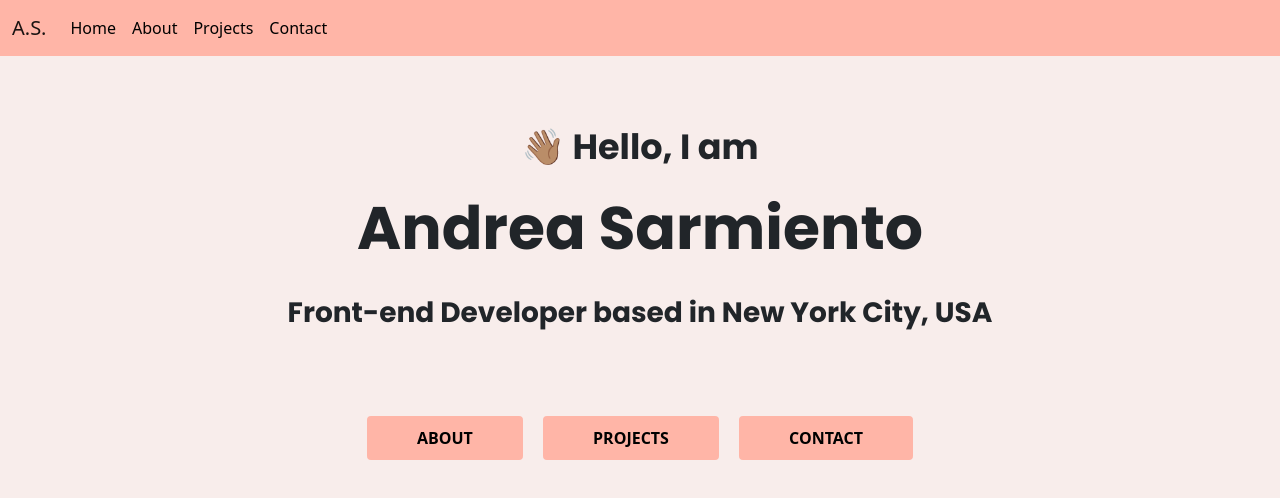
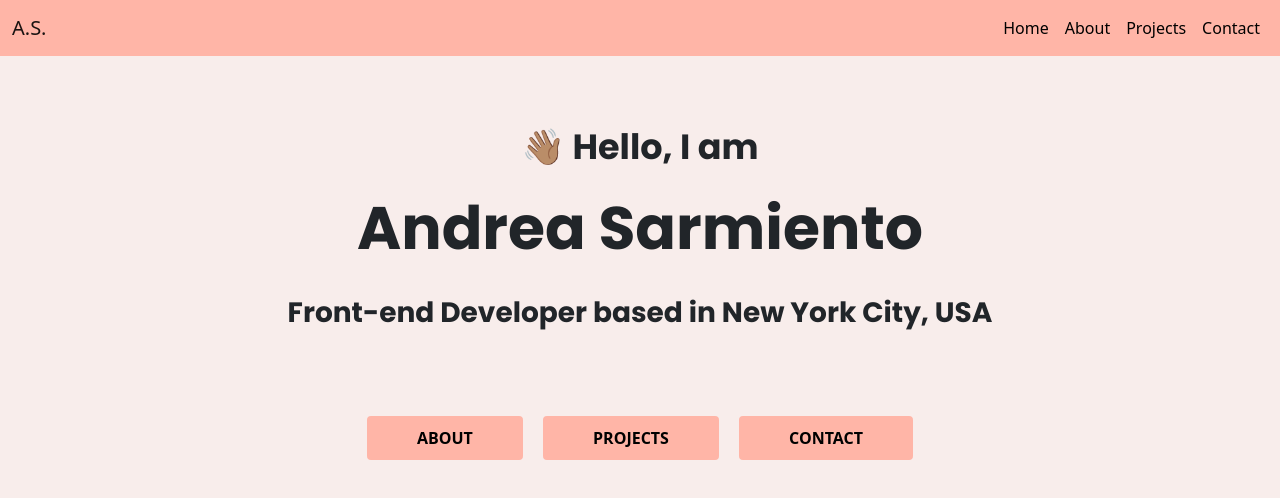
Before and after one commit to asarmie/Portfolio-Project, a plain HTML site: page index.html in a window 1280 px wide. Drawn offline with nearby package versions, Linux system fonts and the light colour scheme.

Commit message:
moved navigation list to the right of the page

```diff
--- a/index.html
+++ b/index.html
@@ -47,7 +47,10 @@
         >
           <span class="navbar-toggler-icon"></span>
         </button>
-        <div class="collapse navbar-collapse" id="navbarSupportedContent">
+        <div
+          class="nav-list navbar-list collapse navbar-collapse"
+          id="navbarSupportedContent"
+        >
           <ul class="navbar-nav me-auto mb-2 mb-lg-0">
             <li class="nav-item">
               <a class="nav-link active" aria-current="page" href="index.html"
--- a/styles/styles.css
+++ b/styles/styles.css
@@ -86,3 +86,10 @@ h5 {
 .nav-link:hover {
   color: var(--main-color) !important;
 }
+.nav-list {
+  display: flex !important;
+  flex-wrap: wrap;
+  justify-content: flex-end !important;
+  align-content: flex-end !important;
+  flex-direction: column;
+}
```
Also changed, not shown: about.html (+4 -1 lines), contact.html (+4 -1 lines), projects.html (+4 -1 lines).
